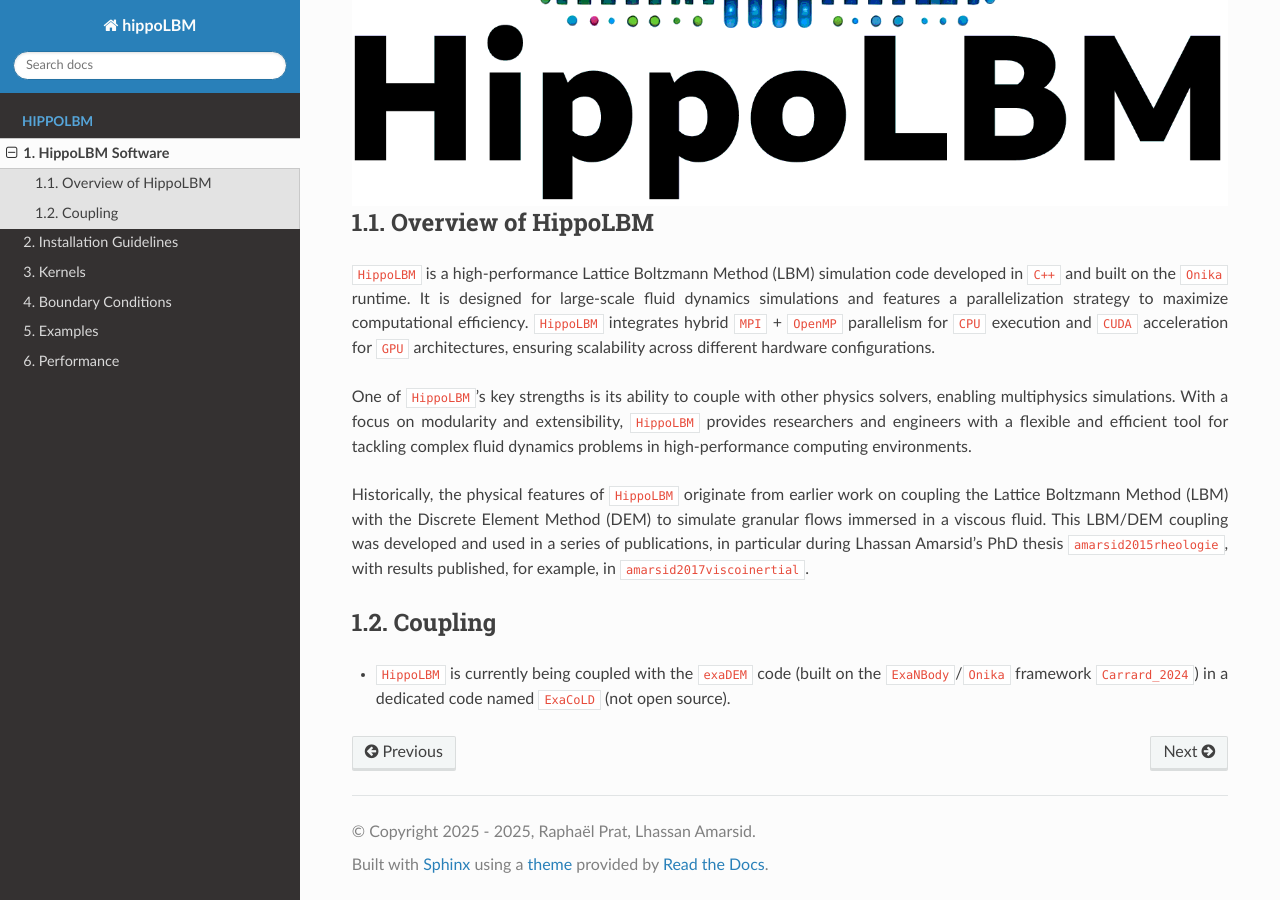
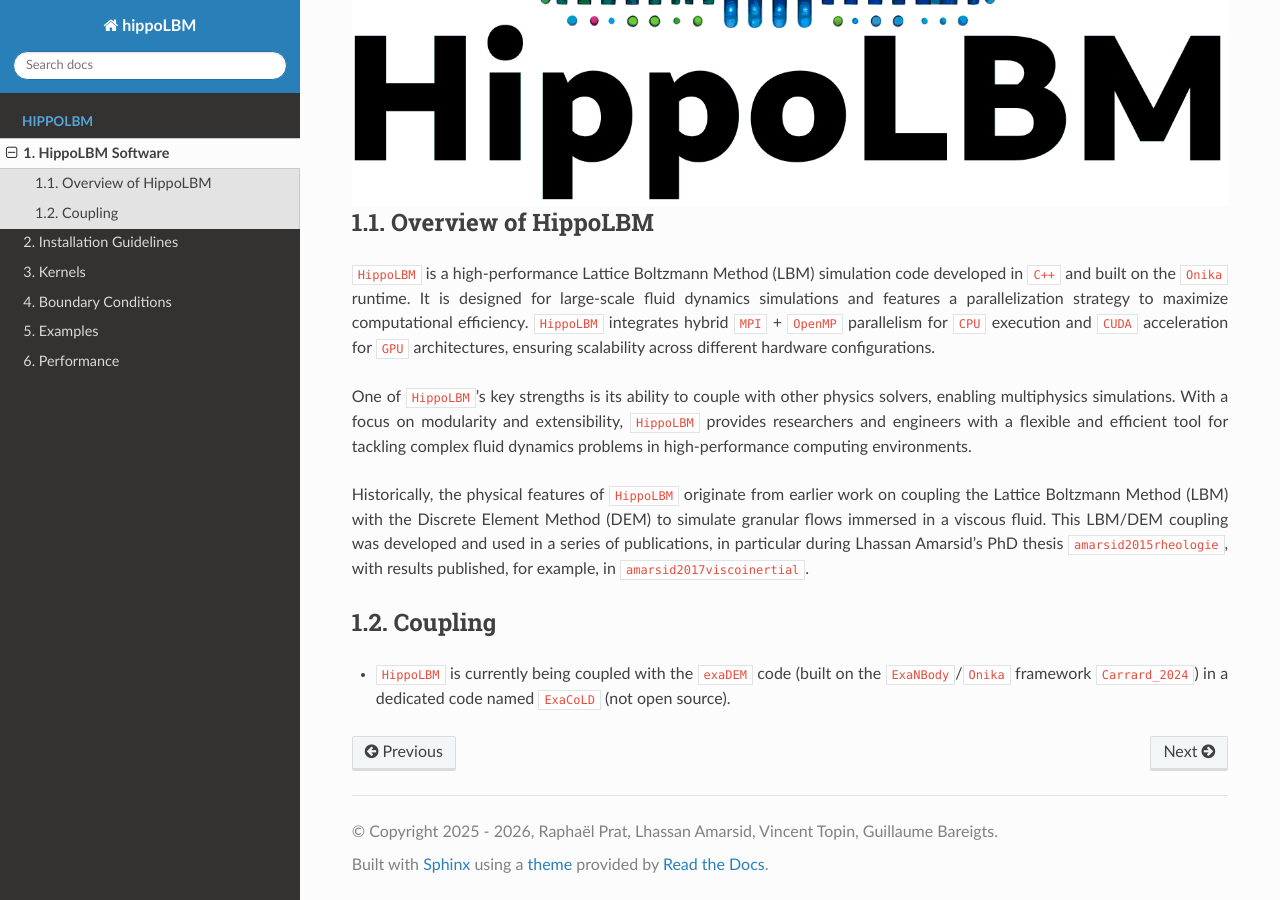
Before and after one commit to Collab4exaNBody/doc_hippoLBM, a Sphinx documentation site: the page built from docs/source/pages/Introduction.rst, in a window 1280 px wide and 900 px high, scrolled down 655 px. Built offline with Sphinx 7.4.7 and the Read the Docs theme 3.1.0, drawn with Linux system fonts in a browser that asks for light colours; cross-references to code outside the pages are shown as plain code.

Commit message:
add forgotten authors

```diff
--- a/docs/source/conf.py
+++ b/docs/source/conf.py
@@ -18,8 +18,8 @@
 # -- Project information -----------------------------------------------------
 
 project = 'hippoLBM'
-copyright = '2025 - 2025, Raphaël Prat, Lhassan Amarsid'
-author = 'Raphaël Prat, Lhassan Amarsid'
+copyright = '2025 - 2026, Raphaël Prat, Lhassan Amarsid, Vincent Topin, Guillaume Bareigts'
+author = 'Raphaël Prat, Lhassan Amarsid, Vincent Topin, Guillaume Bareigts'
 
 # -- General configuration ---------------------------------------------------
 
```
